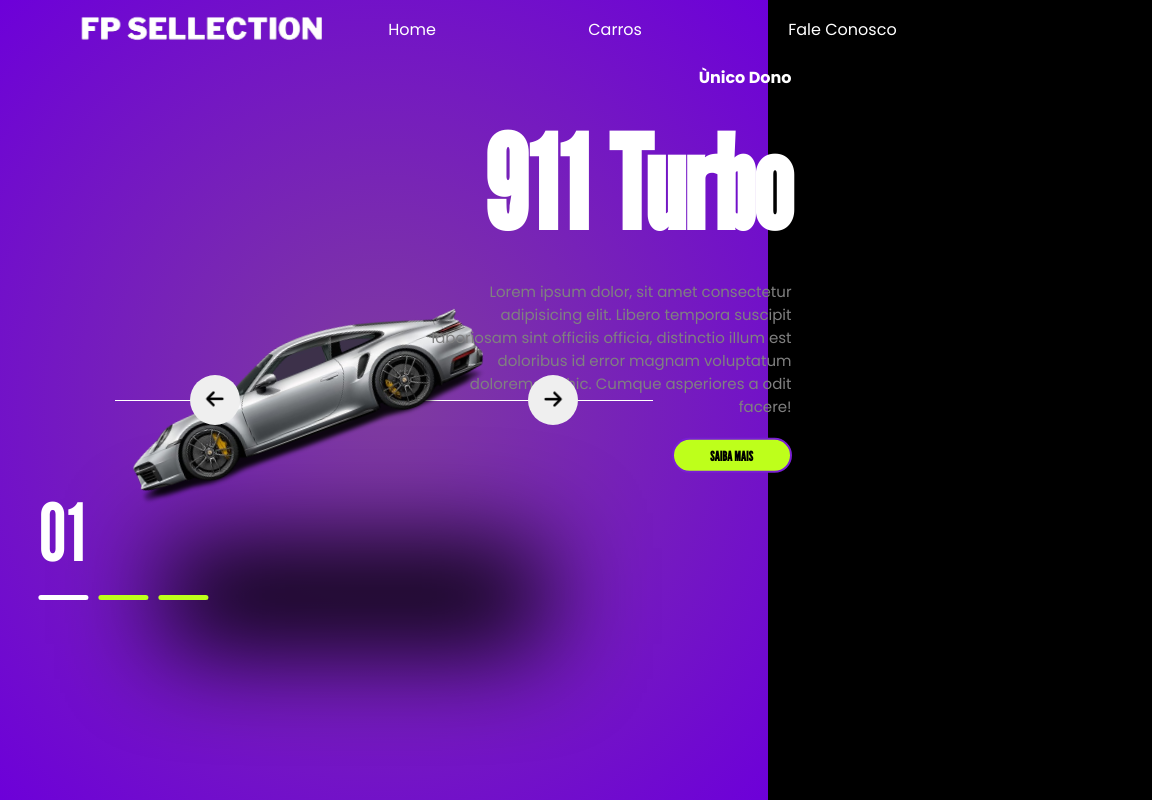
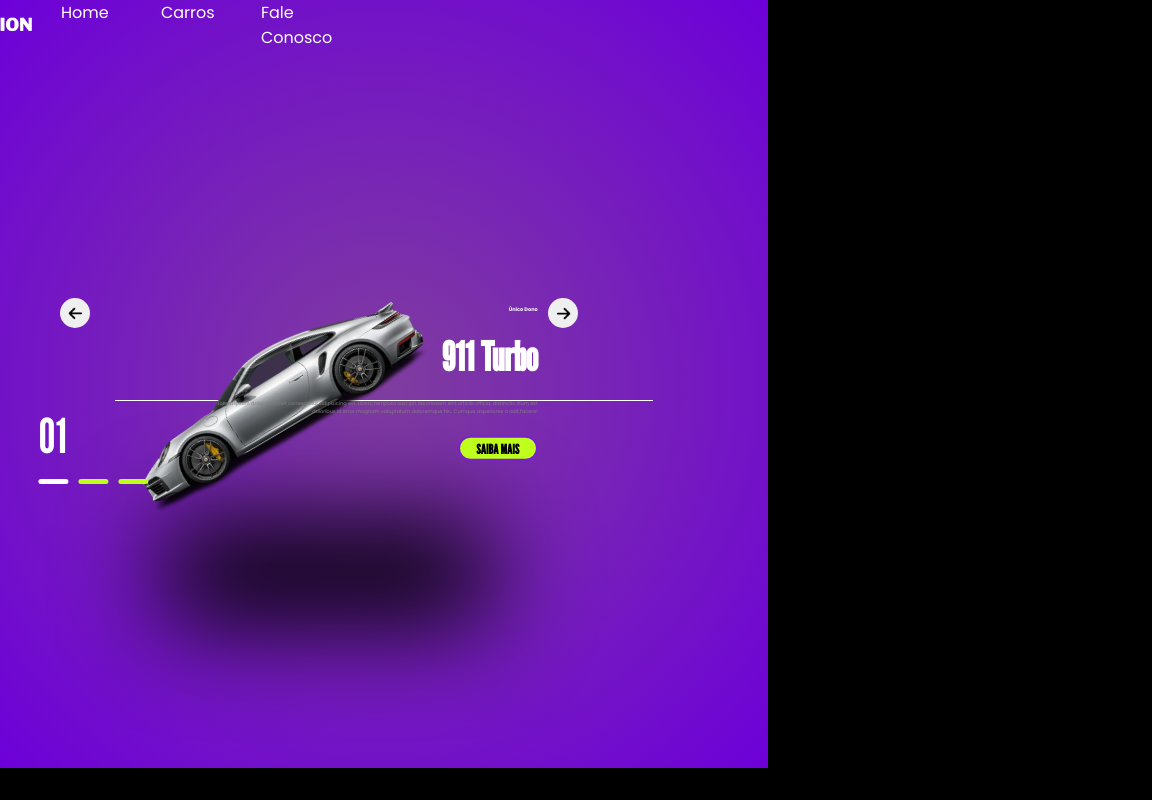
Before and after one commit to joaoalvesd/vendas-de-carros, a plain HTML site: page index.html in a window 768 px wide. Shown: the top 800 px of the page, 1152 px wide, since content can reach past the window. Drawn offline with nearby package versions, Linux system fonts and the light colour scheme.

Commit message:
media-query

```diff
--- a/index.html
+++ b/index.html
@@ -5,6 +5,8 @@
     <meta charset="UTF-8">
     <meta name="viewport" content="width=device-width, initial-scale=1.0">
     <link rel="stylesheet" href="style.css">
+
+    <link rel="stylesheet" href="media-query.css">
 
     <link rel="preconnect" href="https://fonts.googleapis.com">
 
--- /dev/null
+++ b/media-query.css
@@ -0,0 +1,253 @@
+@media screen and (min-width: 600px) and (max-width: 768px) {
+
+
+    body {
+        background-color: black;
+        color: white;
+        font-size: 16px;
+        overflow: hidden;
+        max-height: 768px;
+        min-width: 600px;
+
+    }
+
+
+
+    header {
+        position: fixed;
+        left: 25%;
+        transform: translateX(-50%);
+        display: grid;
+        align-items: center;
+        grid-template-columns: 1fr 600px;
+        gap: 1%;
+        width: 80vw;
+        z-index: 2;
+
+
+
+        & img {
+            width: 150px;
+        }
+
+        & nav {
+            & ul {
+                display: grid;
+                grid-template-columns: repeat(3, 100px);
+                max-width: 600px;
+                margin-left: 20px;
+            }
+        }
+
+    }
+
+
+
+
+    section {
+        background-image: radial-gradient(#7f3d9e, #6d00d9);
+        height: 900px;
+        max-height: 768px;
+        min-width: 600px;
+        position: relative;
+
+
+
+
+
+        & .list {
+            width: 70%;
+            height: 100vh;
+            position: relative;
+            margin: auto;
+            font-size: 5px;
+
+            & .item {
+                position: absolute;
+                inset: 0;
+
+                & .car-img {
+                    position: absolute;
+                    top: 50%;
+                    transform: translateY(-50%);
+                    width: 60%;
+
+
+                    & img {
+                        width: 100%;
+                        transform:
+                            rotate(-30deg);
+                    }
+
+                    &::before {
+                        content: '';
+                        position: absolute;
+                        background-color: black;
+                        width: 100%;
+                        height: 100px;
+                        top: 150%;
+                        left: 50px;
+                        border: 50%;
+                        filter: blur(50px);
+                    }
+
+                }
+
+                & .content {
+                    position: absolute;
+                    right: 100px;
+                    left: 100px;
+                    bottom: 00px;
+                    width: 70%;
+                    width: 100%;
+                    display: flex;
+                    flex-direction: column;
+                    justify-content: center;
+                    align-items: end;
+                    gap: 20px;
+
+
+
+
+
+                    & .car-information {
+
+
+                        font-weight: bolder;
+                        line-height: 1em;
+                    }
+
+                    & h2 {
+                        font-size: 8em;
+                        font-family: "League Gothic", sans-serif;
+
+
+
+                    }
+
+                    & .description {
+                        color: gray;
+                        font-size: 15px;
+                        text-align: right;
+                        max-width: 400px;
+                        font-size: 5px;
+
+
+                    }
+
+                    & .information {
+                        border-radius: 30px;
+                        height: 25px;
+                        width: 80px;
+                        text-transform: uppercase;
+                        border: 2px solid #791fd3;
+                        background-color: #beff1b;
+                        color: black;
+                        cursor: pointer;
+                        font-weight: bold;
+                        font-family: "League Gothic", sans-serif;
+
+                    }
+
+                }
+            }
+        }
+
+
+        .arrows {
+            width: 100vw;
+            position: absolute;
+            top: 42%;
+            left: 50%;
+            display: flex;
+            justify-content: space-between;
+            transform: translate(-50%, -25px);
+
+
+
+            & button:nth-child(1) {
+
+                margin-left: 60px;
+
+
+
+                & img {
+                    transform: scale(-1);
+                }
+            }
+
+            & button:nth-child(2) {
+
+                margin-left: 60px;
+                right: 900px;
+
+
+                & img {
+
+                }
+            }
+
+            & button {
+
+                margin-right: 190px;
+                top: 60%;
+                width: 30px;
+                height: 30px;
+                border-radius: 50%;
+                border: none;
+                cursor: pointer;
+
+                & img {
+                    width: 23px;
+                    margin-top: 4px;
+                }
+
+                &:hover {
+                    background-color: #beff1b;
+                }
+            }
+        }
+
+
+
+        .indicators {
+            position: absolute;
+            top: 50%;
+            height: 100px;
+            width: 90vw;
+            left: 50%;
+            transform: translateX(-50%);
+            display: flex;
+            flex-direction: column;
+            justify-content: end;
+            gap: 15px;
+
+            & .number {
+                font-size: 3em;
+                font-family: "League Gothic", sans-serif;
+            }
+
+            & ul {
+                display: flex;
+                gap: 10px;
+
+                & li {
+                    width: 30px;
+                    height: 5px;
+                    background-color: #beff1b;
+                    border-radius: 5px;
+                    transition: 0.5s;
+
+                }
+
+                & .active {
+                    background-color: white;
+                }
+            }
+
+        }
+    }
+
+
+
+}
```
Also changed, not shown: style.css (+4 -3 lines).
